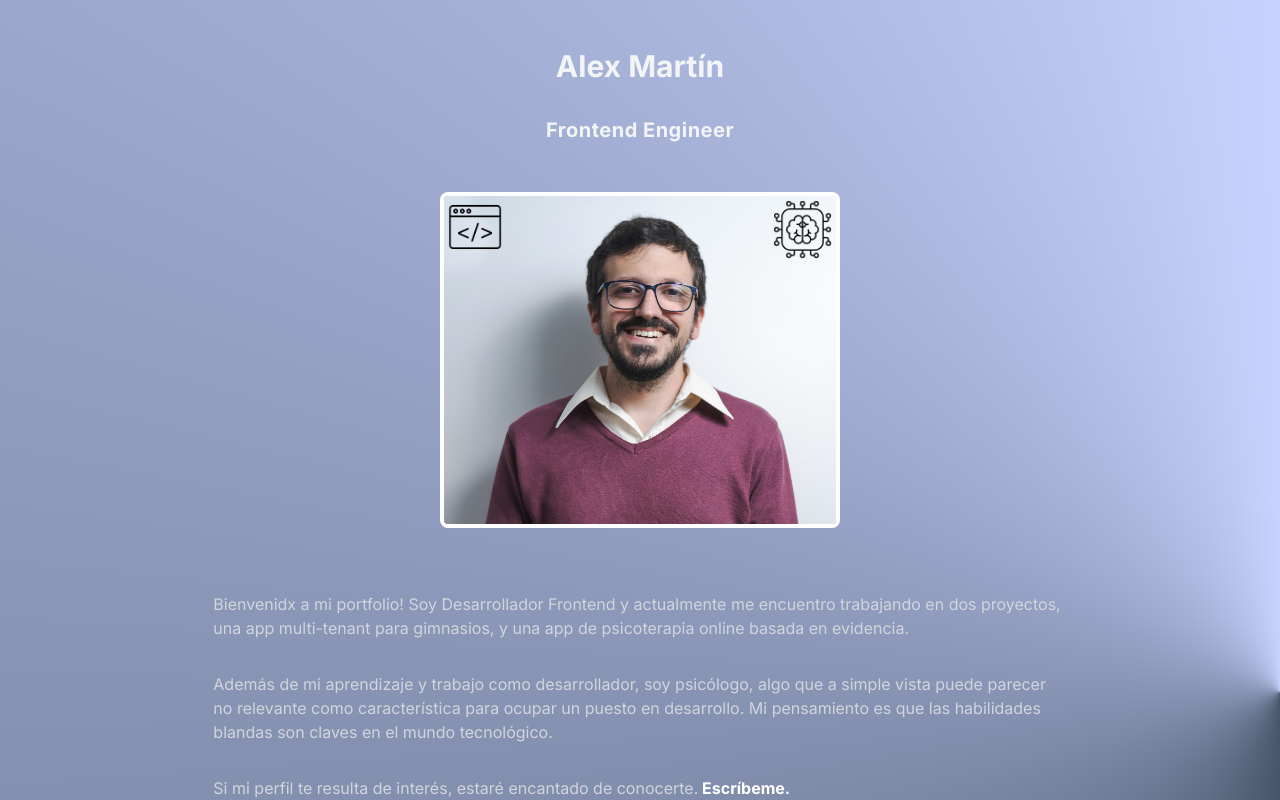
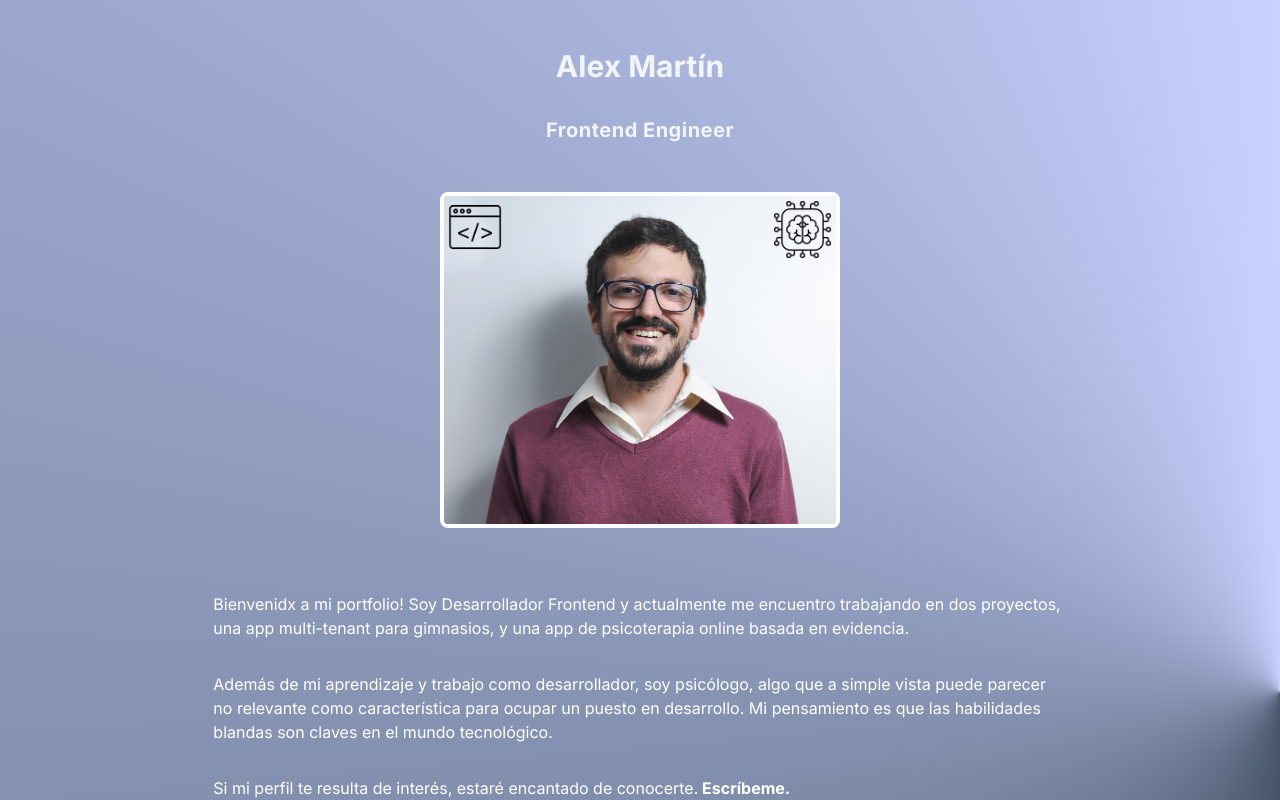
Before and after one commit to AlexEMartin/portfolio, a Next.js app: page / in a window 1280 px wide. Shown: the top 800 px of the page. Built offline with nearby package versions, Linux system fonts and the light colour scheme.

Commit message:
accessibility

```diff
--- a/src/app/page.js
+++ b/src/app/page.js
@@ -56,18 +56,18 @@ export default function Home() {
           height="70"
         />
       </div>
-      <p className="w-8/12 mt-8 text-gray-300" data-aos="fade-right">
+      <p className="w-8/12 mt-8 text-white" data-aos="fade-right">
         Bienvenidx a mi portfolio! Soy Desarrollador Frontend y actualmente me
         encuentro trabajando en dos proyectos, una app multi-tenant para
         gimnasios, y una app de psicoterapia online basada en evidencia.
       </p>
-      <p className="w-8/12 mt-8 text-gray-300" data-aos="fade-right">
+      <p className="w-8/12 mt-8 text-white" data-aos="fade-right">
         Además de mi aprendizaje y trabajo como desarrollador, soy psicólogo,
         algo que a simple vista puede parecer no relevante como característica
         para ocupar un puesto en desarrollo. Mi pensamiento es que las
         habilidades blandas son claves en el mundo tecnológico.
       </p>
-      <p className="w-8/12 mt-8 text-gray-300" data-aos="fade-right">
+      <p className="w-8/12 mt-8 text-white" data-aos="fade-right">
         Si mi perfil te resulta de interés, estaré encantado de conocerte.
         <a
           className="font-bold text-white"
```
